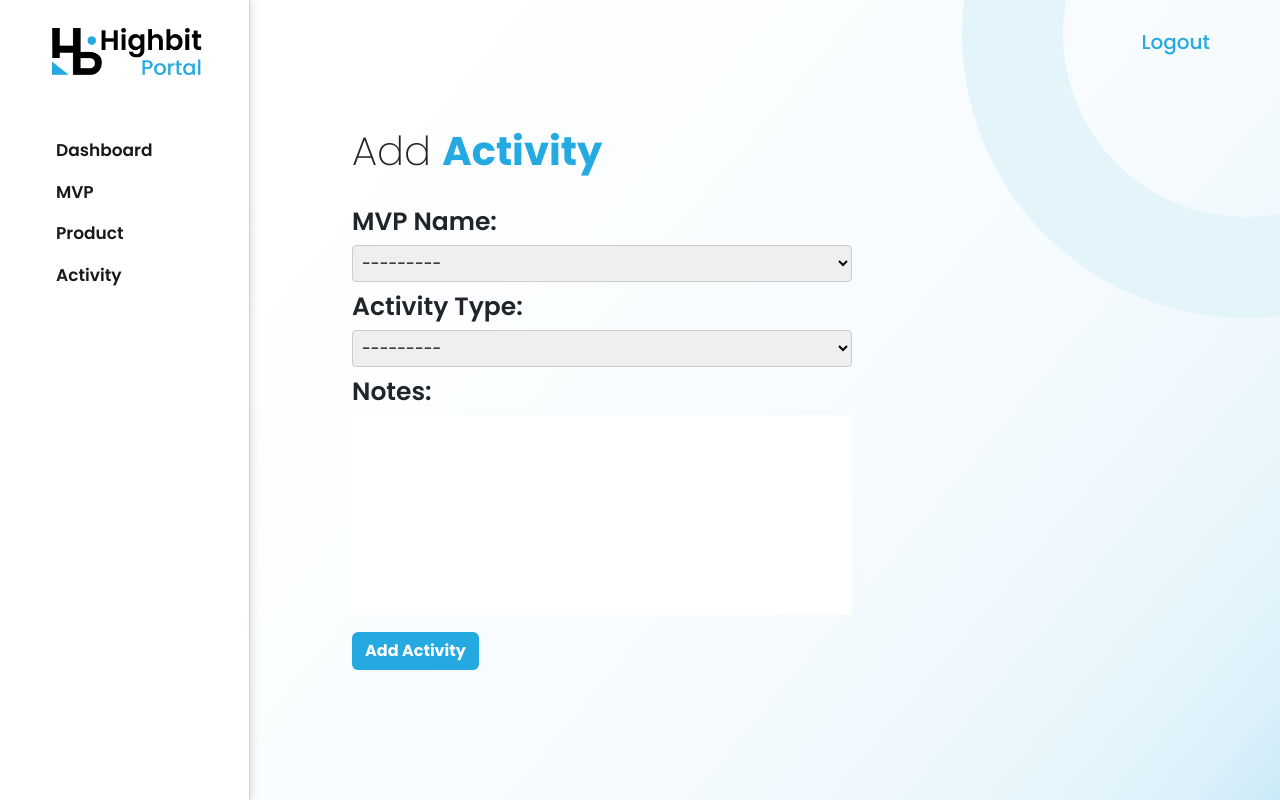
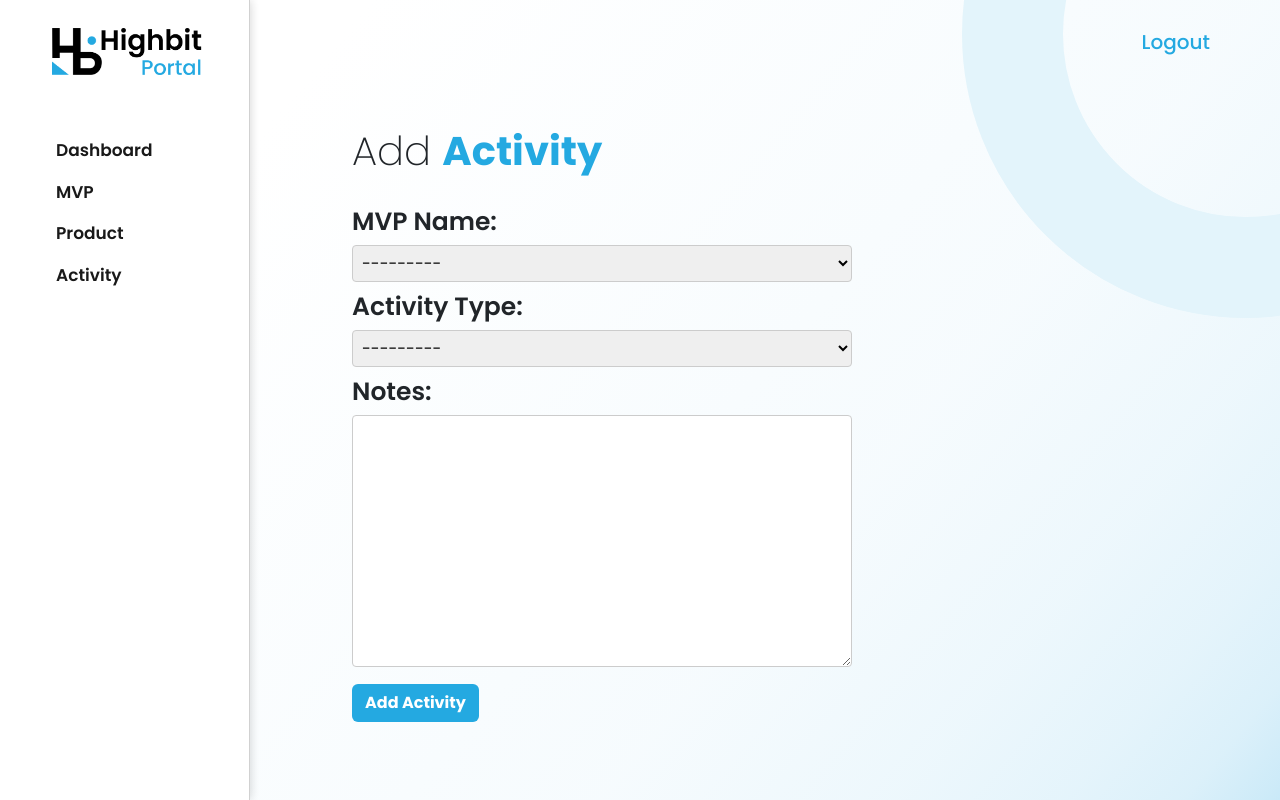
Before and after one commit to aounzaidi-highbit/highbitportaldeployment, a Django app: page /activity-form/ in a window 1280 px wide; the page is wider, and only the part inside the window is pictured. Run offline with Django 5.2, Linux system fonts and the light colour scheme; the visitor is signed in with stand-in values (Sample User, id 1); data that the repository does not hold is empty; parts of the project's set-up code (start-up, migrations or seed data) failed here and were passed over; some libraries are stand-ins or nearby versions.

Commit message:
Making live

```diff
--- a/MVP/forms.py
+++ b/MVP/forms.py
@@ -12,7 +12,7 @@ class EmployeeModelMultipleChoiceField(forms.ModelMultipleChoiceField):
 
 class MVPForm(forms.ModelForm):
     name = forms.CharField(widget=forms.TextInput(attrs={"class": "custom-char-field"}))
-    plan = forms.CharField(widget=forms.TextInput(attrs={"class": "custom-text-field"}))
+    plan = forms.CharField(widget=forms.Textarea(attrs={"class": "custom-plan-field"}))
     start_date = forms.DateField(
         widget=forms.DateInput(attrs={"type": "date", "class": "custom-char-field"})
     )
@@ -141,7 +141,7 @@ class ActivityForm(forms.ModelForm):
         queryset=ActivityType.objects.all(),
         widget=forms.Select(attrs={"class": "custom-act-field"}),
     )
-    notes = forms.CharField(widget=forms.Textarea(attrs={"class": "custom-text-field"}))
+    notes = forms.CharField(widget=forms.Textarea(attrs={"class": "custom-notes-text-field"}))
 
     class Meta:
         model = Activity
--- a/MVP/static/css/mvp-edit.css
+++ b/MVP/static/css/mvp-edit.css
@@ -64,17 +64,7 @@
     padding: 5px;
     border-radius: 4px;
 }
-.custom-text-field{
-    border: none;
-    width: 500px;
-    height: 200px;
-    padding: 5px;
-    border-radius: 4px;
-    resize: none;
-    overflow: hidden;
-    box-sizing: border-box;
 
-}
 
 .text {
     font-size: 25px;
@@ -211,3 +201,17 @@ body {
 .custom-act-text-field{
     border: 1px solid #cccccc;
 }
+.custom-notes-text-field{
+    border: 1px solid #cccccc;
+    width: 500px;
+    padding: 5px;
+    border-radius: 4px;
+
+}
+.custom-plan-field{
+    border: none;
+    width: 500px;
+    height: 300px;
+    padding: 5px;
+    border-radius: 4px;
+}
--- a/website/templates/evaluation_form.html
+++ b/website/templates/evaluation_form.html
@@ -103,7 +103,7 @@
                 <input type="hidden" name="employee_id" value="{{ employee.employee_id }}">
                 <label class="font" for="selected_month">Select Month:</label>
                 <select class="font month-dropdown" name="selected_month" id="selected_month">
-                    <option class="font previous-months" value="{{ last_month }}">Recently submitted evaluation.</option>
+                    <option class="font previous-months" value="{{ last_month }}">{{last_month}}</option>
                     <option class="font previous-months" value="{{ second_last_month }}">{{ second_last_month }}</option>
                     <option class="font previous-months" value="{{ third_last_month }}">{{ third_last_month }}</option>
                 </select>
```
